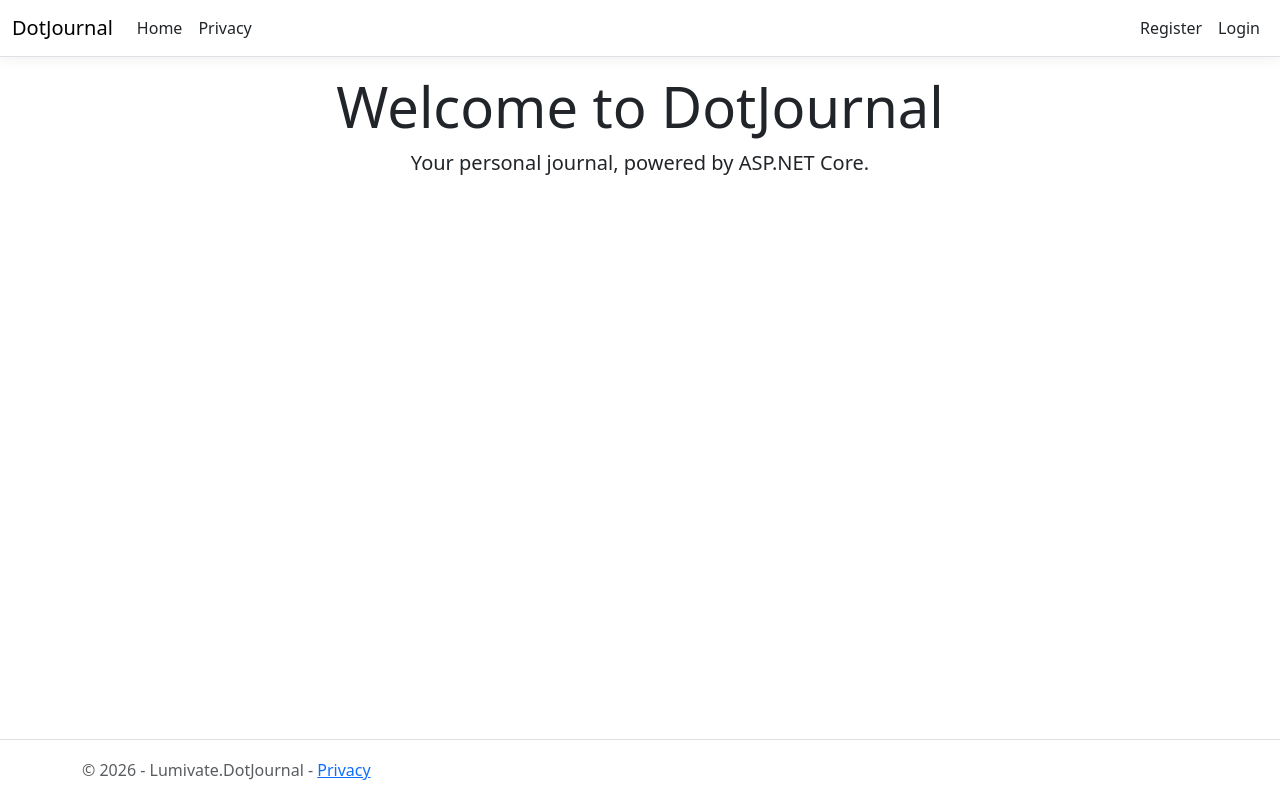
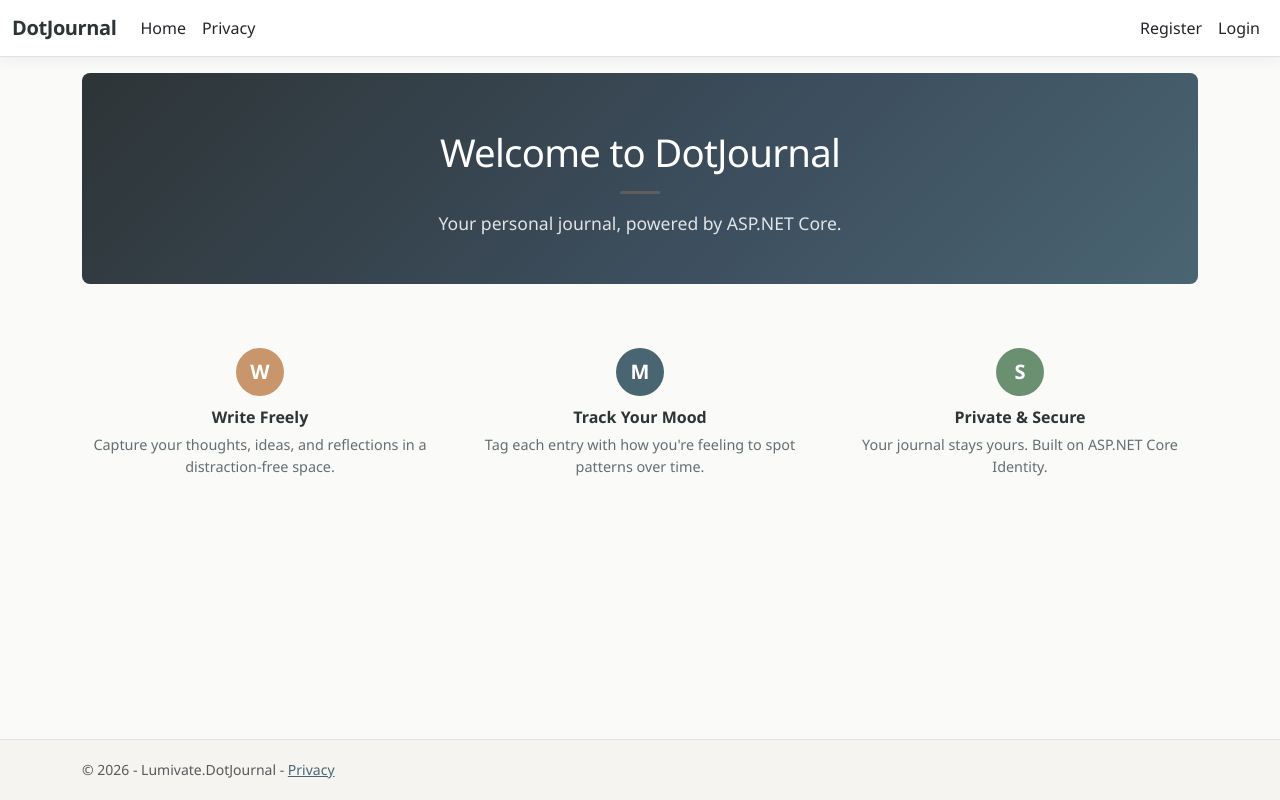
Before and after one commit to johncross116/Lumivate.AspDotNetPractice, an ASP.NET Core app: page / in a window 1280 px wide. Run offline with ASP.NET Core 8, Linux system fonts and the light colour scheme; style sheets or scripts are compiled from the project's sources; some libraries are stand-ins or nearby versions.

Commit message:
Add polished, professional styles to DotJournal demo
Co-Authored-By: johncross116@gmail.com <johncross116@gmail.com>

```diff
--- a/Lumivate.DotJournal/Lumivate.DotJournal/Views/Home/Index.cshtml
+++ b/Lumivate.DotJournal/Lumivate.DotJournal/Views/Home/Index.cshtml
@@ -3,11 +3,30 @@
 }
 
 @* TODO-dotjournal step 6: Update the homepage to welcome users to DotJournal *@
-<div class="text-center">
-    <h1 class="display-4">Welcome to DotJournal</h1>
-    <p class="lead">Your personal journal, powered by ASP.NET Core.</p>
+<div class="journal-hero">
+    <h1>Welcome to DotJournal</h1>
+    <hr class="accent-rule" />
+    <p>Your personal journal, powered by ASP.NET Core.</p>
     <p>
         @* TODO-dotjournal step 6: Add a link to the journal entries page *@
         @* <a asp-controller="JournalEntries" asp-action="Index" class="btn btn-primary btn-lg">Open My Journal</a> *@
     </p>
 </div>
+
+<div class="row feature-row">
+    <div class="col-md-4 feature-item">
+        <div class="feature-icon feature-icon-write">W</div>
+        <h5>Write Freely</h5>
+        <p>Capture your thoughts, ideas, and reflections in a distraction-free space.</p>
+    </div>
+    <div class="col-md-4 feature-item">
+        <div class="feature-icon feature-icon-mood">M</div>
+        <h5>Track Your Mood</h5>
+        <p>Tag each entry with how you're feeling to spot patterns over time.</p>
+    </div>
+    <div class="col-md-4 feature-item">
+        <div class="feature-icon feature-icon-safe">S</div>
+        <h5>Private &amp; Secure</h5>
+        <p>Your journal stays yours. Built on ASP.NET Core Identity.</p>
+    </div>
+</div>
--- a/Lumivate.DotJournal/Lumivate.DotJournal/Views/Shared/_Layout.cshtml
+++ b/Lumivate.DotJournal/Lumivate.DotJournal/Views/Shared/_Layout.cshtml
@@ -12,10 +12,10 @@
 </head>
 <body>
     <header>
-        <nav class="navbar navbar-expand-sm navbar-toggleable-sm navbar-light bg-white border-bottom box-shadow mb-3">
+        <nav class="navbar navbar-expand-sm navbar-toggleable-sm navbar-light border-bottom box-shadow mb-3" style="background-color: #fff;">
             <div class="container-fluid">
                 @* TODO-dotjournal step 6: Update the brand name *@
-                <a class="navbar-brand" asp-area="" asp-controller="Home" asp-action="Index">DotJournal</a>
+                <a class="navbar-brand" asp-area="" asp-controller="Home" asp-action="Index" style="font-weight: 600; color: #2d3436; letter-spacing: -0.02em;">DotJournal</a>
                 <button class="navbar-toggler" type="button" data-bs-toggle="collapse" data-bs-target=".navbar-collapse" aria-controls="navbarSupportedContent"
                         aria-expanded="false" aria-label="Toggle navigation">
                     <span class="navbar-toggler-icon"></span>
--- a/Lumivate.DotJournal/Lumivate.DotJournal/Views/Shared/_Layout.cshtml.css
+++ b/Lumivate.DotJournal/Lumivate.DotJournal/Views/Shared/_Layout.cshtml.css
@@ -5,22 +5,32 @@ a.navbar-brand {
   white-space: normal;
   text-align: center;
   word-break: break-all;
+  font-size: 1.25rem;
 }
 
 a {
-  color: #0077cc;
+  color: #4a6572;
+}
+
+a:hover {
+  color: #2d3436;
 }
 
 .btn-primary {
   color: #fff;
-  background-color: #1b6ec2;
-  border-color: #1861ac;
+  background-color: #c9956b;
+  border-color: #c9956b;
+}
+
+.btn-primary:hover {
+  background-color: #b07d55;
+  border-color: #b07d55;
 }
 
 .nav-pills .nav-link.active, .nav-pills .show > .nav-link {
   color: #fff;
-  background-color: #1b6ec2;
-  border-color: #1861ac;
+  background-color: #4a6572;
+  border-color: #4a6572;
 }
 
 .border-top {
--- a/Lumivate.DotJournal/Lumivate.DotJournal/wwwroot/css/site.css
+++ b/Lumivate.DotJournal/Lumivate.DotJournal/wwwroot/css/site.css
@@ -9,7 +9,7 @@ html {
 }
 
 .btn:focus, .btn:active:focus, .btn-link.nav-link:focus, .form-control:focus, .form-check-input:focus {
-  box-shadow: 0 0 0 0.1rem white, 0 0 0 0.25rem #258cfb;
+  box-shadow: 0 0 0 0.1rem white, 0 0 0 0.25rem #c9956b;
 }
 
 html {
@@ -19,6 +19,9 @@ html {
 
 body {
   margin-bottom: 60px;
+  font-family: 'Segoe UI', system-ui, -apple-system, sans-serif;
+  color: #2d3436;
+  background-color: #fafaf8;
 }
 
 .form-floating > .form-control-plaintext::placeholder, .form-floating > .form-control::placeholder {
@@ -29,3 +32,179 @@ body {
 .form-floating > .form-control-plaintext:focus::placeholder, .form-floating > .form-control:focus::placeholder {
   text-align: start;
 }
+
+/* ===== DotJournal — Polished Styles ===== */
+
+/* Hero section */
+.journal-hero {
+  background: linear-gradient(135deg, #2d3436 0%, #3d4f5f 60%, #4a6572 100%);
+  color: #fff;
+  border-radius: 0.5rem;
+  padding: 3.5rem 2rem 3rem;
+  margin-bottom: 2rem;
+  text-align: center;
+}
+
+.journal-hero h1 {
+  font-weight: 300;
+  font-size: 2.4rem;
+  letter-spacing: -0.02em;
+  color: #fff;
+  margin-bottom: 0.5rem;
+}
+
+.journal-hero p {
+  font-size: 1.1rem;
+  opacity: 0.85;
+  max-width: 480px;
+  margin: 0 auto;
+}
+
+.journal-hero .btn {
+  margin-top: 1.25rem;
+}
+
+/* Feature row on home page */
+.feature-row {
+  margin-top: 2.5rem;
+}
+
+.feature-item {
+  text-align: center;
+  padding: 1.5rem 1rem;
+}
+
+.feature-icon {
+  width: 48px;
+  height: 48px;
+  border-radius: 50%;
+  display: inline-flex;
+  align-items: center;
+  justify-content: center;
+  font-size: 1.25rem;
+  font-weight: 600;
+  margin-bottom: 0.75rem;
+  color: #fff;
+}
+
+.feature-icon-write { background-color: #c9956b; }
+.feature-icon-mood  { background-color: #4a6572; }
+.feature-icon-safe  { background-color: #6b8f71; }
+
+.feature-item h5 {
+  font-weight: 600;
+  font-size: 1rem;
+  margin-bottom: 0.4rem;
+  color: #2d3436;
+}
+
+.feature-item p {
+  font-size: 0.9rem;
+  color: #636e72;
+  margin-bottom: 0;
+}
+
+/* Headings */
+h1 {
+  font-weight: 600;
+  color: #2d3436;
+  letter-spacing: -0.01em;
+}
+
+/* Cards */
+.card {
+  border: 1px solid #e8e6e1;
+  border-radius: 0.5rem;
+  box-shadow: 0 1px 3px rgba(0,0,0,0.04);
+  transition: box-shadow 0.2s ease;
+}
+
+.card:hover {
+  box-shadow: 0 3px 12px rgba(0,0,0,0.08);
+}
+
+.card-title {
+  font-weight: 600;
+  color: #2d3436;
+}
+
+/* Buttons */
+.btn-primary {
+  background-color: #c9956b;
+  border-color: #c9956b;
+  color: #fff;
+}
+
+.btn-primary:hover {
+  background-color: #b07d55;
+  border-color: #b07d55;
+  color: #fff;
+}
+
+.btn-info {
+  background-color: #4a6572;
+  border-color: #4a6572;
+  color: #fff;
+}
+
+.btn-info:hover {
+  background-color: #3d4f5f;
+  border-color: #3d4f5f;
+  color: #fff;
+}
+
+.btn-secondary {
+  background-color: #636e72;
+  border-color: #636e72;
+  color: #fff;
+}
+
+.btn-secondary:hover {
+  background-color: #4a5459;
+  border-color: #4a5459;
+}
+
+/* Forms */
+.form-control:focus,
+.form-select:focus {
+  border-color: #c9956b;
+  box-shadow: 0 0 0 0.2rem rgba(201, 149, 107, 0.25);
+}
+
+textarea.form-control {
+  line-height: 1.7;
+}
+
+/* Badge for moods */
+.badge.bg-info {
+  background-color: #4a6572 !important;
+  font-weight: 500;
+  font-size: 0.8rem;
+  letter-spacing: 0.02em;
+}
+
+/* Alerts */
+.alert-danger {
+  border-radius: 0.5rem;
+}
+
+/* Footer */
+.footer {
+  background-color: #f5f4f0;
+  color: #636e72;
+  font-size: 0.875rem;
+}
+
+.footer a {
+  color: #4a6572;
+}
+
+/* Divider accent */
+.accent-rule {
+  width: 40px;
+  height: 3px;
+  background-color: #c9956b;
+  border: none;
+  margin: 1rem auto;
+  border-radius: 2px;
+}
```
